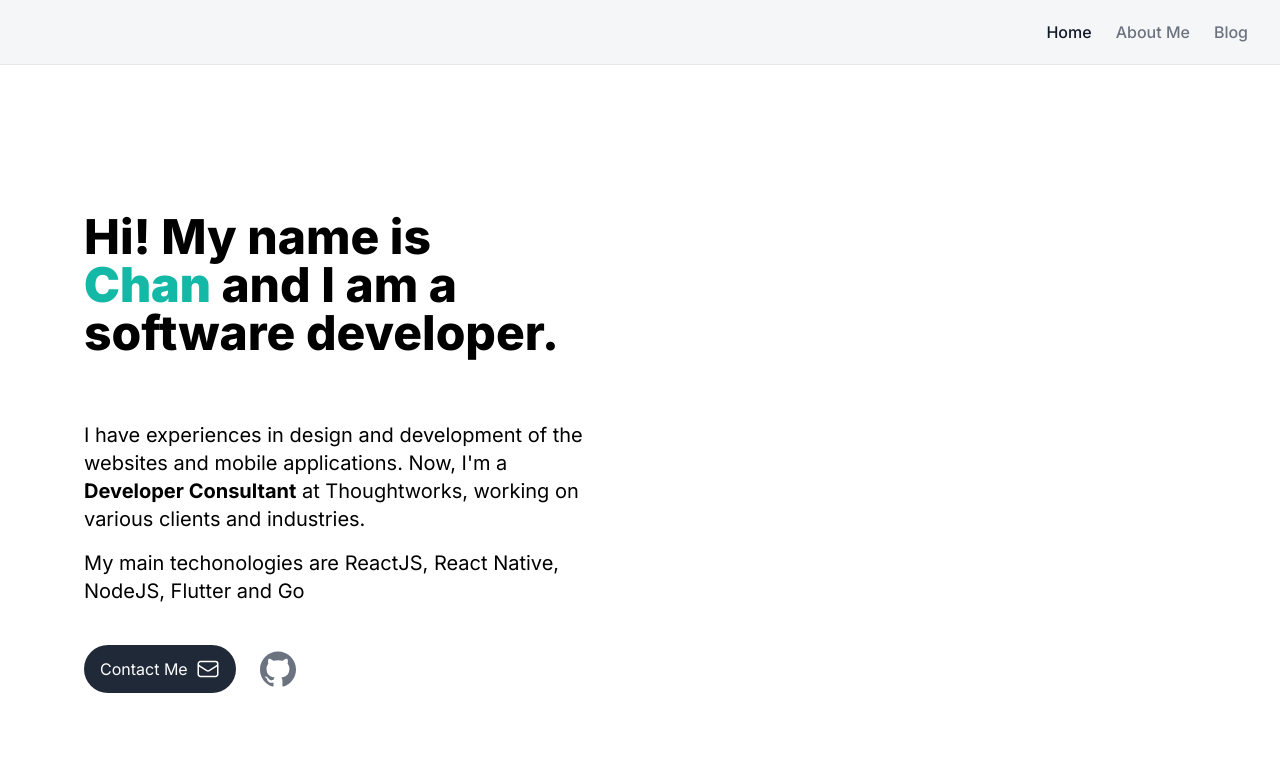
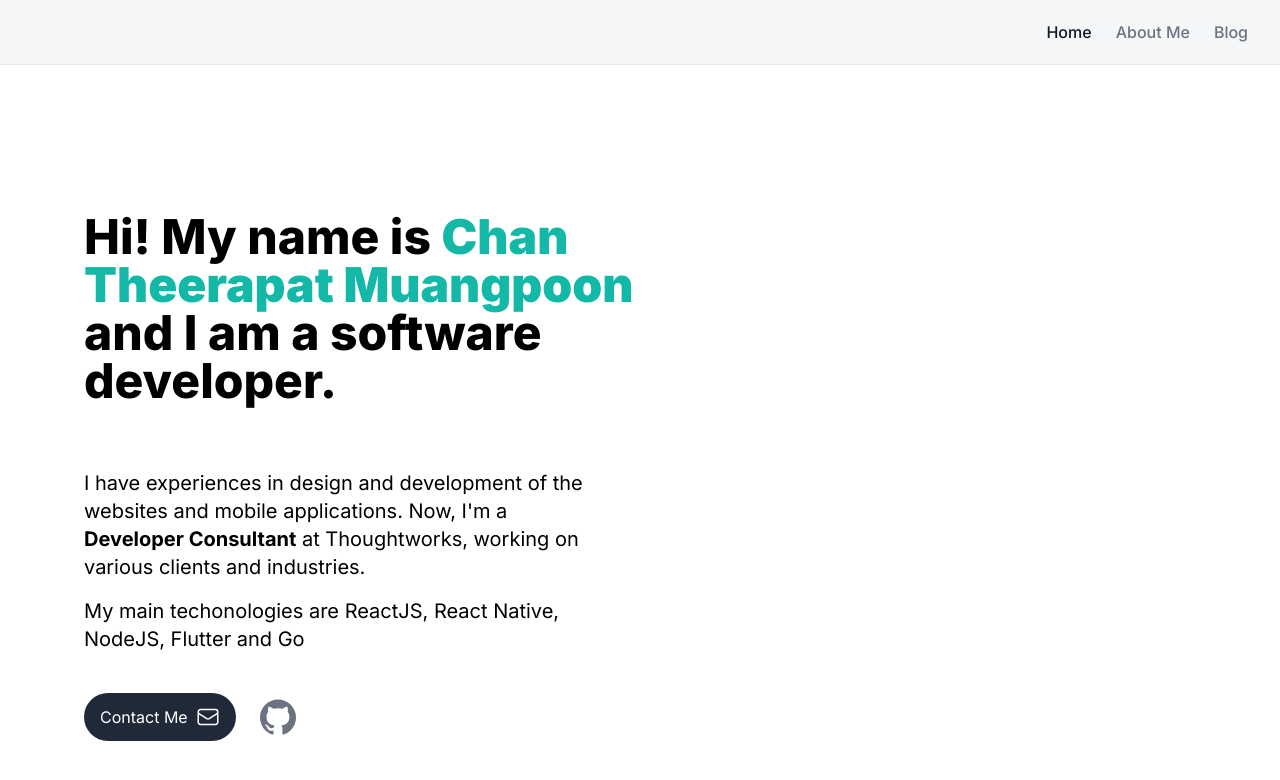
Before and after one commit to chansk131/theerapat, a Next.js app: page / in a window 1280 px wide. Shown: the top 780 px of the page. Built offline with nearby package versions, Linux system fonts and the light colour scheme.

Commit message:
Add full name

```diff
--- a/app/page.tsx
+++ b/app/page.tsx
@@ -6,9 +6,10 @@ export default function Home() {
   return (
     <MainAnimation>
       <section className="mb-10">
-        <h1 className="pt-20 pb-10 lg:pt-32 lg:pb-16 text-5xl font-extrabold max-w-[30rem]">
-          Hi! My name is <strong className="text-teal-500">Chan</strong> and I
-          am a software developer.
+        <h1 className="pt-20 pb-10 lg:pt-32 lg:pb-16 text-5xl font-extrabold max-w-[35rem]">
+          Hi! My name is{" "}
+          <strong className="text-teal-500">Chan Theerapat Muangpoon</strong>{" "}
+          and I am a software developer.
         </h1>
         <p className="text-xl max-w-lg mb-4">
           I have experiences in design and development of the websites and
```
